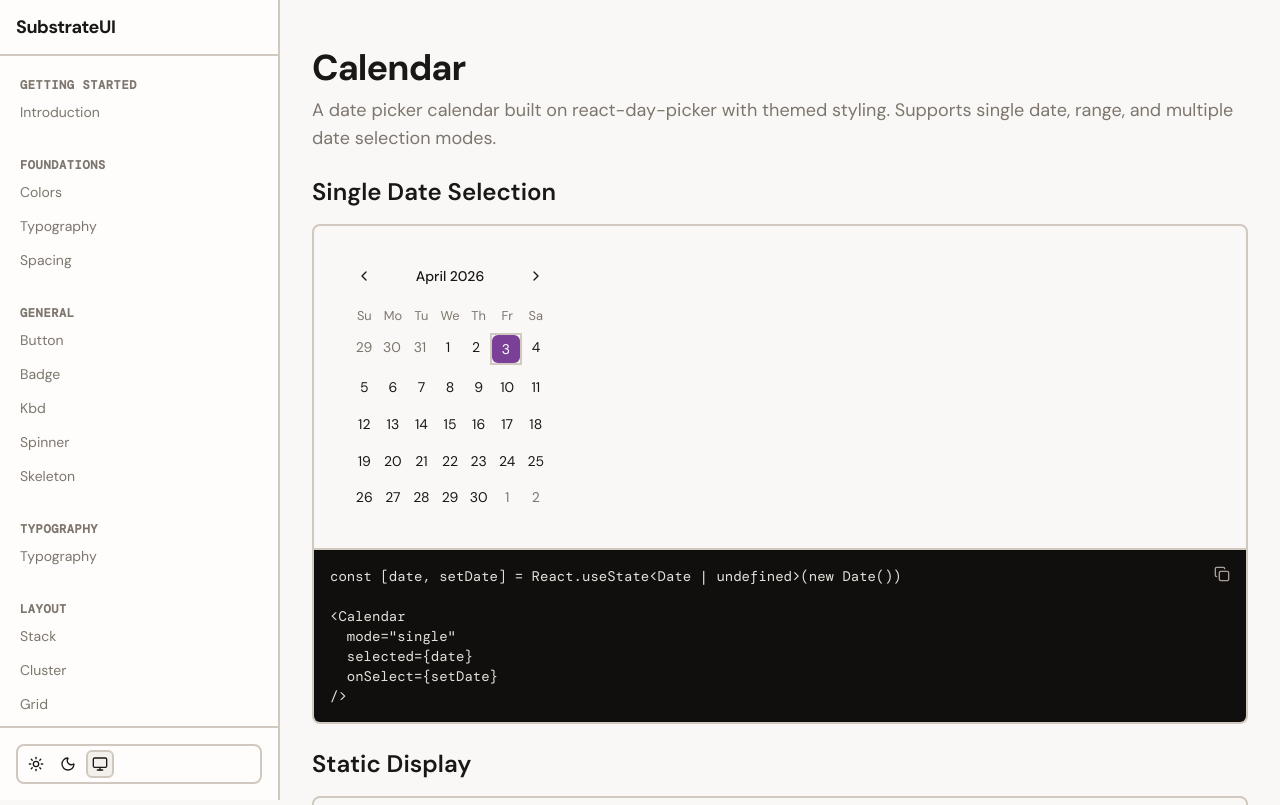
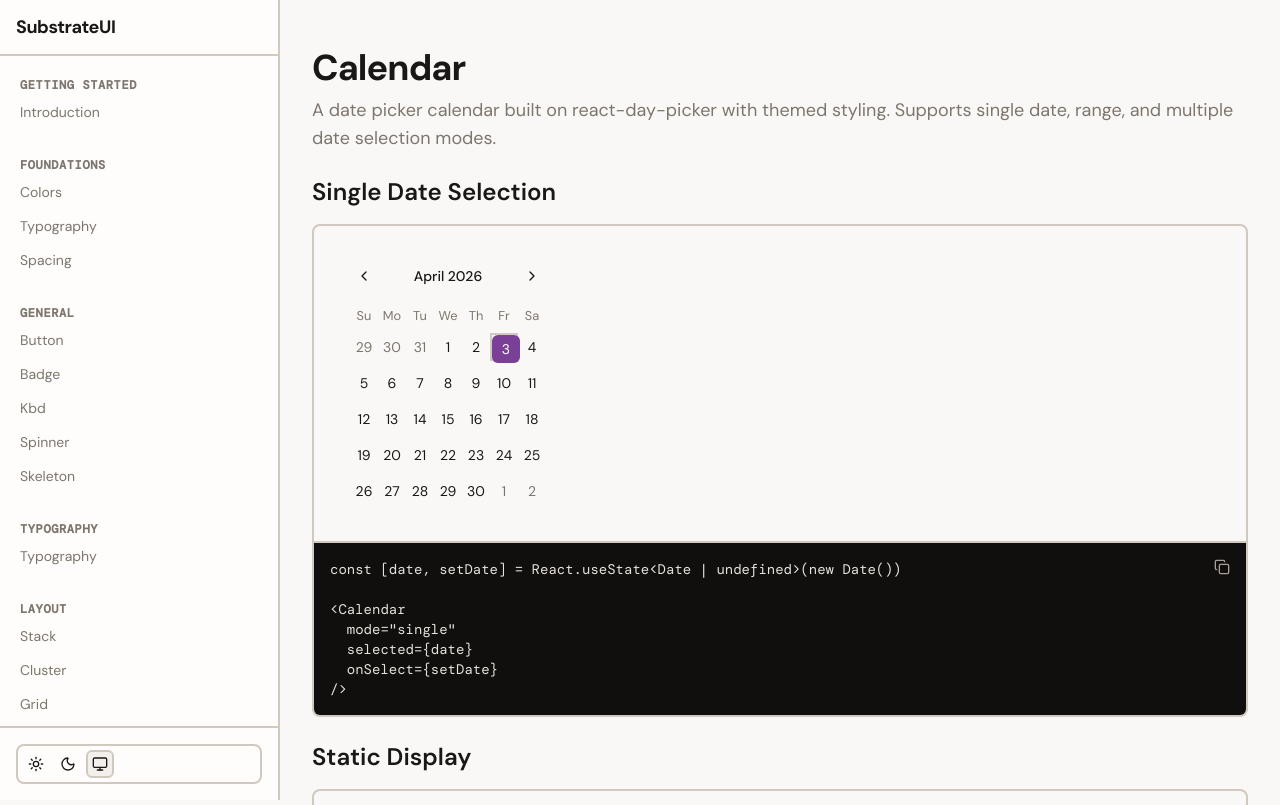
Before and after one commit to MikeNotThePope/substrateui, a Next.js app: page /docs/components/calendar in a window 1280 px wide. Shown: the top 805 px of the page. Built offline with nearby package versions, Linux system fonts and the light colour scheme.

Commit message:
Fix static calendar display cell sizing to match interactive mode

```diff
--- a/src/components/ui/calendar.tsx
+++ b/src/components/ui/calendar.tsx
@@ -108,7 +108,7 @@ function Calendar({
           defaultClassNames.week_number
         ),
         day: cn(
-          "group/day relative aspect-square h-full w-full p-0 text-center select-none [&:first-child[data-selected=true]_button]:rounded-l-md [&:last-child[data-selected=true]_button]:rounded-r-md",
+          "group/day relative flex-1 aspect-square h-(--cell-size) min-w-(--cell-size) p-0 text-center select-none [&:first-child[data-selected=true]_button]:rounded-l-md [&:last-child[data-selected=true]_button]:rounded-r-md",
           defaultClassNames.day
         ),
         range_start: cn(
```
